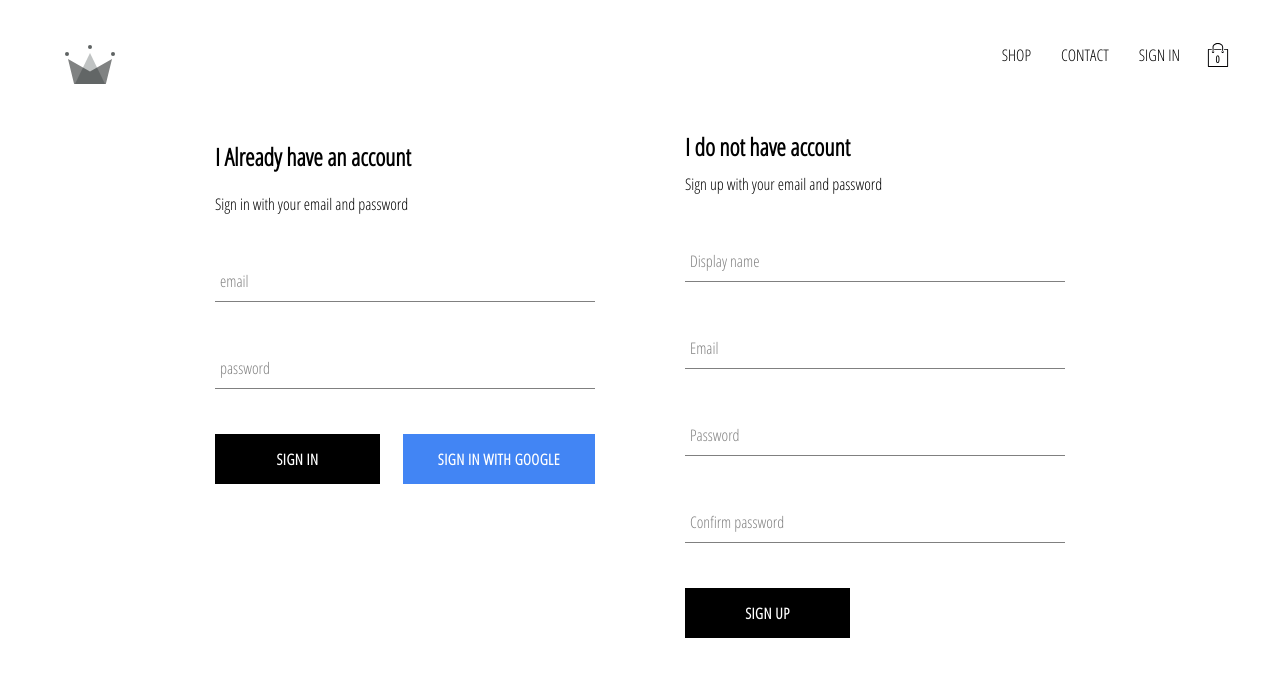
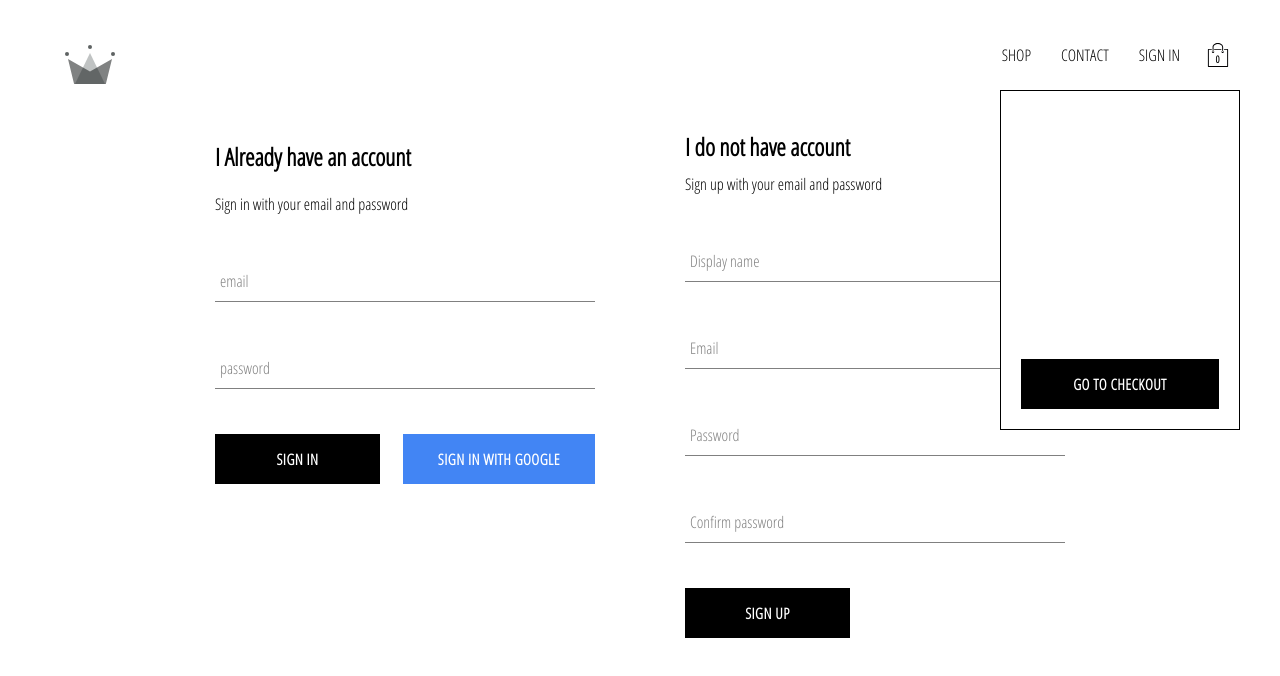
Before and after one commit to O2Hope/simply-commerce, a React (Create React App) app: page /signin in a window 1280 px wide. Shown: the top 676 px of the page. Built offline with nearby package versions, Linux system fonts and the light colour scheme; no server answers.

Commit message:
Add cart reducer and logic to  toggle cart-dropdown

```diff
--- /dev/null
+++ b/src/components/cart-dropdown/cart-dropdown.component.jsx
@@ -0,0 +1,12 @@
+import React from "react";
+import CustomButton from "../custom-button/custom-button.component";
+import "./cart-dropdown.styles.scss";
+
+const CartDropdown = () => (
+    <div className="cart-dropdown">
+    <div className="cart-items"/>
+    <CustomButton>GO TO CHECKOUT</CustomButton>
+    </div>
+)
+
+export default CartDropdown;
--- /dev/null
+++ b/src/components/cart-dropdown/cart-dropdown.styles.scss
@@ -0,0 +1,24 @@
+.cart-dropdown {
+  position: absolute;
+  width: 240px;
+  height: 340px;
+  display: flex;
+  flex-direction: column;
+  padding: 20px;
+  border: 1px solid black;
+  background-color: white;
+  top: 90px;
+  right: 40px;
+  z-index: 5;
+
+  .cart-items {
+    height: 240px;
+    display: flex;
+    flex-direction: column;
+    overflow: auto;
+  }
+
+  button {
+    margin-top: auto;
+  }
+}
--- a/src/components/cart-icon/cart-icon.component.jsx
+++ b/src/components/cart-icon/cart-icon.component.jsx
@@ -1,12 +1,19 @@
 import React from "react"
 import {ReactComponent as ShoppingIcon} from "../../assets/shopping-bag.svg";
+
+import {connect} from "react-redux";
+import {toggleCartHidden} from "../../redux/cart/cart.actions"
 import "./cart-icon.styles.scss"
 
-const CartIcon = () => (
-    <div className="cart-icon">
+const CartIcon = ({toggleCartHidden}) => (
+    <div className="cart-icon" onClick={toggleCartHidden}>
     <ShoppingIcon className="shopping-icon"/>
     <span className="item-count">0</span>
     </div>
 )
 
-export default CartIcon;
+const mapDispatchTopProps = dispatch =>({
+    toggleCartHidden: () => dispatch(toggleCartHidden())
+})
+
+export default connect(null,mapDispatchTopProps)(CartIcon);
--- a/src/components/header/header.component.jsx
+++ b/src/components/header/header.component.jsx
@@ -5,8 +5,9 @@
 import { auth } from "../../firebase/firebase.utils";
 import { connect } from "react-redux";
 import CartIcon from "../cart-icon/cart-icon.component";
+import CartDropdown from "../cart-dropdown/cart-dropdown.component";
 
-const Header = ({ currentUser }) => (
+const Header = ({ currentUser, cartIsHidden }) => (
   <div className="header">
     <Link to="/" className="logo-container">
       <Logo className="logo" />
@@ -29,11 +30,13 @@
       )}
       <CartIcon/>
     </div>
+    {!cartIsHidden && <CartDropdown/>}
   </div>
 );
 
-const mapStateToProps = state => ({
-  currentUser: state.user.currentUser
+const mapStateToProps = ({user: {currentUser}, cart: {hidden}}) => ({
+  currentUser,
+  hidden
 });
 
 export default connect(mapStateToProps)(memo(Header));
--- /dev/null
+++ b/src/redux/cart/cart.actions.js
@@ -0,0 +1,5 @@
+import {CartActionTypes} from "./cart.types";
+
+export const toggleCartHidden = () => ({
+    type: CartActionTypes.TOGGLE_CART_HIDDEN
+})
--- /dev/null
+++ b/src/redux/cart/cart.reducer.js
@@ -0,0 +1,20 @@
+import {CartActionTypes} from "./cart.types"
+
+const INITIAL_STATE = {
+  hidden: true
+};
+
+const cartReducer = (state = INITIAL_STATE, action) => {
+  switch (action.type) {
+    case CartActionTypes.TOGGLE_CART_HIDDEN:
+      return {
+        ...state,
+        hidden: !state.hidden
+      };
+
+    default:
+      return state;
+  }
+};
+
+export default cartReducer;
--- /dev/null
+++ b/src/redux/cart/cart.types.js
@@ -0,0 +1,3 @@
+export const CartActionTypes = {
+    TOGGLE_CART_HIDDEN: "TOGGLE_CART_HIDDEN"
+}
--- a/src/redux/root-reducer.js
+++ b/src/redux/root-reducer.js
@@ -1,7 +1,9 @@
 import { combineReducers } from "redux";
 
 import userReducer from "./user/user.reducer";
+import cartReducer from "./cart/cart.reducer";
 
 export default combineReducers({
-  user: userReducer
+  user: userReducer,
+  cart: cartReducer
 });
```
